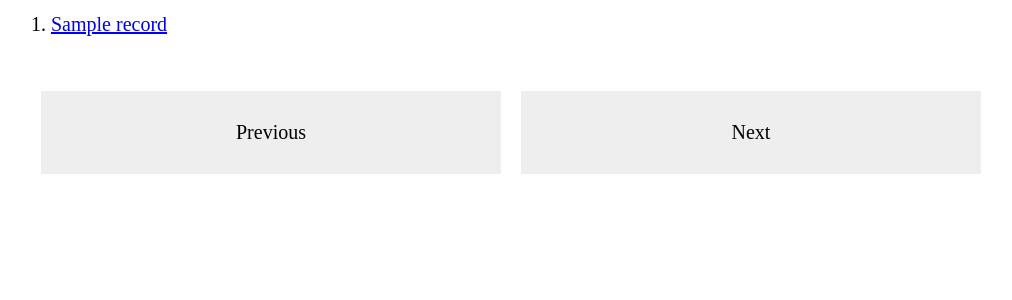
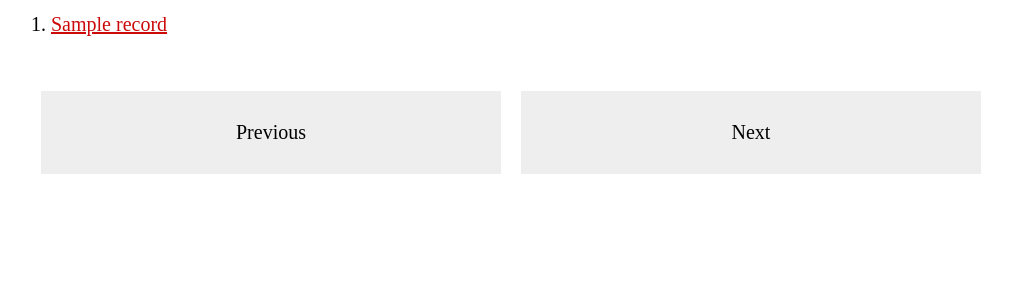
Before and after one commit to cequencer/ground_truth, a Python web app: template ground_truth/templates/record/index.html in a window 1280 px wide. Shown: the top 300 px of the page, without its empty margins (129-1141 px from the left). Run offline with Jinja, Linux system fonts and the light colour scheme; the template is opened without the code that fills it: most values are stand-ins (such as "Sample title", 1, 10 or a date in 2020).

Commit message:
indicate labeled/unlabaled color

```diff
--- a/ground_truth/static/css/site.css
+++ b/ground_truth/static/css/site.css
@@ -44,6 +44,14 @@
     font-size: 20px;
 }
 
+.record-labeled a{
+    color: #2FED3C;
+}
+
+.record-unlabeled a{
+    color: #CC0A0A;
+}
+
 .record{
     font-size: 20px;
 }
--- a/ground_truth/templates/record/index.html
+++ b/ground_truth/templates/record/index.html
@@ -3,9 +3,17 @@
 {% block content %}
 
 {% for record in records %}
-<div class="record-wrapper">
-    <span class='record'>{{record.record_id}}. </span> <a href='/align/align/{{record.record_id}}'>{{record.record}}</a>
-</div>
+    {% if record.is_labeled %}
+        <div class="record-wrapper record-labeled">
+            <span class='record'>{{record.record_id}}. </span> <a href='/align/align/{{record.record_id}}'>{{record.record}}</a>
+        </div>
+
+    {% else %}
+        <div class="record-wrapper record-unlabeled">
+            <span class='record'>{{record.record_id}}. </span> <a href='/align/align/{{record.record_id}}'>{{record.record}}</a>
+        </div>
+    {% endif %}
+
 {% endfor %}
 
 <div class="clear"></div>
--- a/pubfile/models.py
+++ b/pubfile/models.py
@@ -7,7 +7,7 @@ UPLOAD_ROOT = 'pubs'
 
 class Pubfile(models.Model):
     pubfile_id = models.AutoField(primary_key=True)
-    pubfile_name = models.CharField(max_length=100)
+    pubfile_name = models.CharField(max_length=100, unique=True)
     pubfile_file = models.FileField(upload_to=UPLOAD_ROOT)
 
     def __unicode__(self):
```
Also changed, not shown: record/models.py (+12 -1 lines), README.md.
